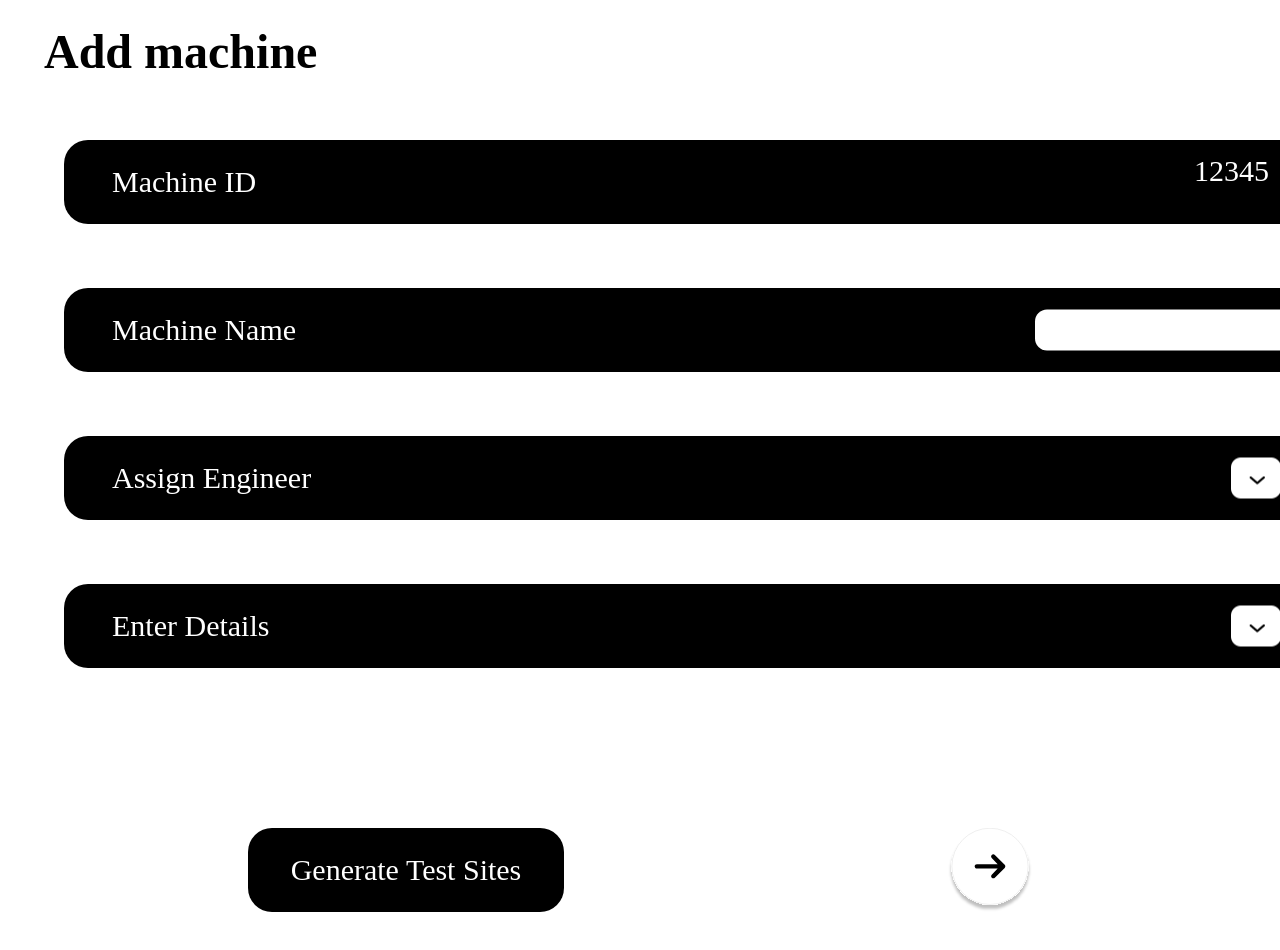
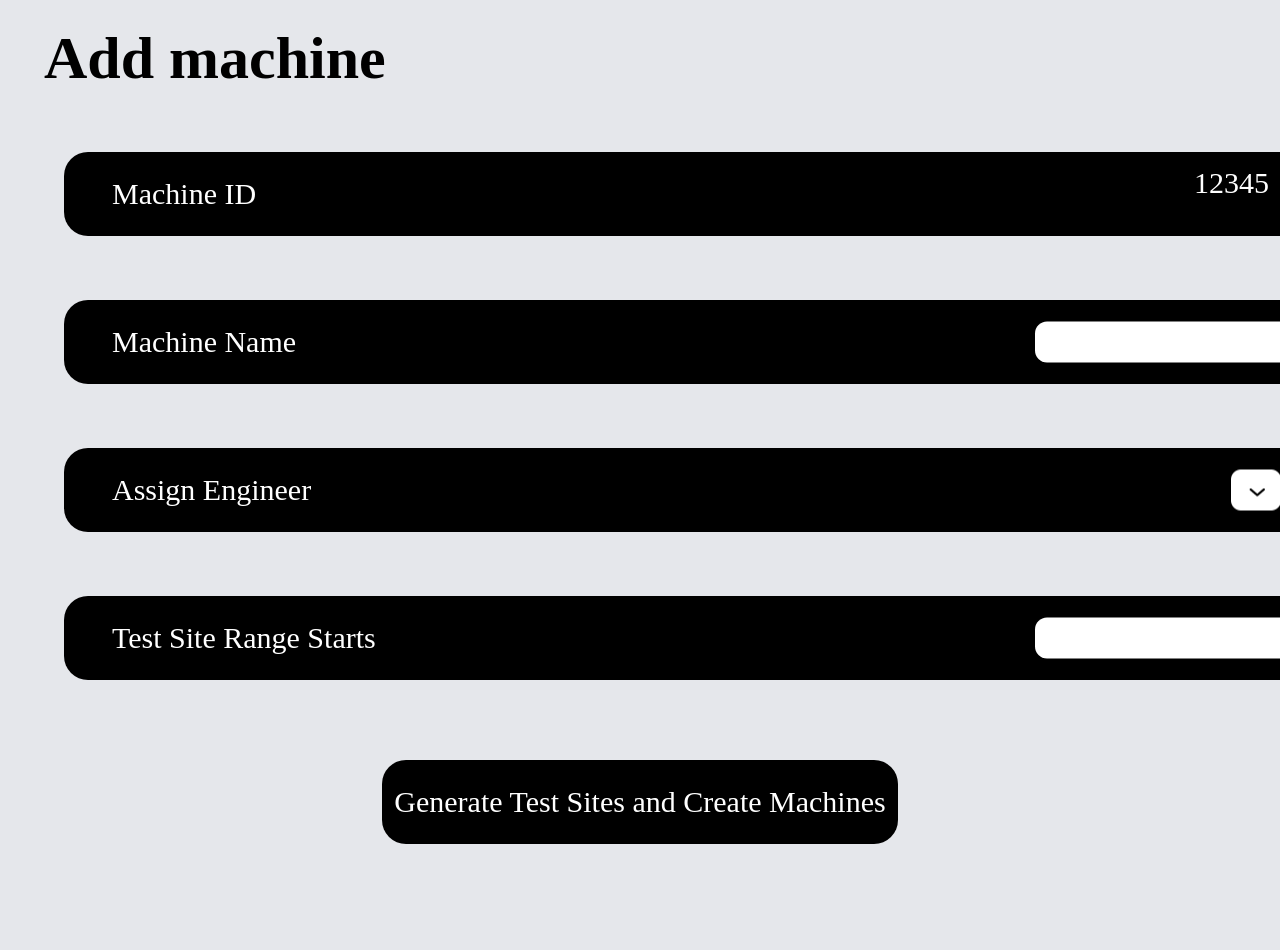
Before and after one commit to Advik-Gupta/Vandhana-Portal, a React (Vite) app in the folder frontend/: page /add-machine in a window 1280 px wide. Shown: the top 950 px of the page. Built offline with nearby package versions, Linux system fonts and the light colour scheme.

Commit message:
fixed design

```diff
--- a/frontend/src/components/DataUploadMachine/DataUploadForm.jsx
+++ b/frontend/src/components/DataUploadMachine/DataUploadForm.jsx
@@ -4,7 +4,7 @@ import arrow from "../../assets/arrow.svg";
 
 import { useParams } from "react-router-dom";
 import axios from "axios";
-import { set } from "mongoose";
+// import { set } from "mongoose";
 
 function DataUploadForm() {
   const { machineID, testSiteNumber, pointNumber } = useParams();
@@ -53,7 +53,7 @@ function DataUploadForm() {
       ...prev,
       [section]: { ...prev[section], pre: file },
     }));
-    // console.log(`Updated Pre File for ${section}:`, file.name); // Debugging line to check pre file change
+
   };
 
   const handlePostChange = (section, file) => {
--- a/frontend/src/components/DataUploadMachine/ViewSection.jsx
+++ b/frontend/src/components/DataUploadMachine/ViewSection.jsx
@@ -22,7 +22,7 @@ function ViewSection({
   const postId = `postphoto-${uniqueId}`;
   return (
     <section
-      className={`flex flex-wrap gap-5 justify-between px-10 py-4 w-full font-semibold bg-gray-200 rounded-xl max-w-[1307px] max-md:px-5 max-md:max-w-full ${className}`}
+      className={`flex flex-wrap gap-5 justify-between px-10 py-4 w-full font-semibold bg-[#E9E9E9] rounded-xl max-w-[1307px] max-md:px-5 max-md:max-w-full ${className}`}
     >
       <h3 className="self-start text-3xl text-black">{title}</h3>
       <div className="flex gap-8 text-xl text-white max-md:max-w-full">
--- a/frontend/src/components/Pages/Machine/AddMachine.jsx
+++ b/frontend/src/components/Pages/Machine/AddMachine.jsx
@@ -1,17 +1,21 @@
 import React, { useState } from "react";
 import arrow from "../../../assets/arrow.svg";
-import dd2 from "../../../assets/dd2.png"; // Assuming you have an arrow SVG for the next button
+import dd2 from "../../../assets/dd2.png";
 
 const AddMachine = () => {
   const [machineName, setMachineName] = useState("");
-  // const [engineer, setEngineer] = useState("");
+  const [testSiteRange, setTestSiteRange] = useState("");
   const handleMachineNameChange = (e) => {
     setMachineName(e.target.value);
   };
+  const handleTestSiteRangeChange = (e) => {
+    setTestSiteRange(e.target.value);
+  };
   return (
-    <div className="relative mx-auto my-0 w-full bg-white h-[1024px] max-w-[1440px] max-md:h-auto max-md:min-h-screen max-md:max-w-[991px] max-sm:max-w-screen-sm font-['Montserrat']">
+    <div className="bg-gray-200">
+      <div className="relative mx-auto my-0 w-full  h-[1024px] max-w-[1440px] max-md:h-auto max-md:min-h-screen max-md:max-w-[991px] max-sm:max-w-screen-sm font-['Montserrat']">
         <header className="flex justify-between items-center px-11 pt-7 pb-0 max-md:px-8 max-md:pt-5 max-md:pb-0 max-sm:px-5 max-sm:pt-4 max-sm:pb-0">
-        <h1 className="text-5xl font-bold text-black max-md:text-4xl max-sm:text-3xl">
+          <h1 className="text-6xl font-bold text-black max-md:text-4xl max-sm:text-3xl">
             Add machine
           </h1>
         </header>
@@ -63,30 +67,31 @@ const AddMachine = () => {
 
           <section className="mb-16 max-sm:mb-10">
             <div className="flex relative items-center bg-black rounded-3xl h-[84px] w-[1292px] max-md:w-full max-md:max-w-[800px] max-sm:h-[70px]">
-            <label className="ml-12 text-3xl text-white max-md:ml-8 max-md:text-2xl max-sm:ml-5 max-sm:text-lg">
-              Enter Details
+              <label
+                htmlFor="machineName"
+                className="ml-12 text-3xl text-white max-md:ml-8 max-md:text-2xl max-sm:ml-5 max-sm:text-lg"
+              >
+                Test Site Range Starts
               </label>
-            <button
-              className="flex absolute top-2/4 justify-center items-center bg-white rounded-xl -translate-y-2/4 h-[41px] right-[75px] w-[50px] max-md:right-[50px] max-sm:right-5 max-sm:h-[30px] max-sm:w-[35px]"
-              aria-label="Enter details"
-            >
-              <img src={dd2} alt="" />
-            </button>
+              <input
+                type="text"
+                id="machineName"
+                value={testSiteRange}
+                onChange={handleTestSiteRangeChange}
+                className="absolute right-12 top-2/4 bg-white rounded-xl -translate-y-2/4 h-[41px] w-[273px] max-md:right-[30px] max-md:w-[200px] max-sm:right-5 max-sm:h-[30px] max-sm:w-[120px]"
+                aria-label="Enter machine name"
+              />
             </div>
           </section>
         </main>
 
-      <footer className="flex gap-96 justify-center items-center mt-40 max-md:flex-col max-md:gap-24 max-md:mt-20 max-sm:gap-8 max-sm:px-5 max-sm:py-0 max-sm:mt-16">
-        <button className="flex justify-center items-center text-3xl text-white bg-black rounded-3xl h-[84px] w-[316px] max-md:text-2xl max-sm:text-lg max-sm:h-[60px] max-sm:w-[250px]">
-          Generate Test Sites
-        </button>
-        <button
-          className="shrink-0 h-[84px] w-[84px] max-sm:h-[60px] max-sm:w-[60px]"
-          aria-label="Next"
-        >
-          <img src={arrow} alt="" />
+        <footer className="flex gap-96 justify-center items-center mt-20 max-md:flex-col max-md:gap-24 max-md:mt-20 max-sm:gap-8 max-sm:px-5 max-sm:py-0 max-sm:mt-16">
+          <button className="flex justify-center items-center text-3xl text-white bg-black rounded-3xl h-[84px]
+           w-[516px] max-md:text-2xl max-sm:text-lg max-sm:h-[60px] max-sm:w-[250px]">
+            Generate Test Sites and Create Machines
           </button>
         </footer>
+      </div>
     </div>
   );
 };
--- a/frontend/src/components/Pages/Machine/MachineDetail.jsx
+++ b/frontend/src/components/Pages/Machine/MachineDetail.jsx
@@ -5,14 +5,14 @@ import dropdown from "../../../assets/dd2.png";
 
 function MachineDetail() {
   return (
-    <div className="flex overflow-hidden flex-col px-11 pt-7 pb-16 bg-white max-md:px-5">
-      <div className="gap-2.5 self-start p-2.5 text-5xl font-bold text-black max-md:text-4xl">
+    <div className="flex overflow-hidden flex-col px-11 pt-7 pb-16 bg-gray-200 max-md:px-5">
+      <div className="gap-2.5 self-start p-2.5 text-6xl font-bold text-black max-md:text-4xl">
         Machine Name
       </div>
       <div className="z-10 gap-2.5 self-start p-2.5 -mt-3 text-2xl text-black">
         Created by : Person A
       </div>
-      <div className="flex flex-wrap gap-5 justify-between self-end px-16 py-3.5 mt-11 max-w-full text-3xl font-medium text-white bg-black rounded-3xl w-[1292px] max-md:px-5 max-md:mt-10">
+      <div className="flex flex-wrap gap-5 justify-between self-end px-16 py-3.5 mr-3 mt-11 max-w-full text-3xl font-medium text-white bg-black rounded-3xl w-[1350px] max-md:px-5 max-md:mt-10">
         <div className="gap-2.5 self-stretch p-2.5 max-md:max-w-full">
           Assigned Engineer - Person B
         </div>
```
Also changed, not shown: 1 other file (tests, documents, lock files or other folders). Lines whose indentation alone changed are shown as unchanged.
